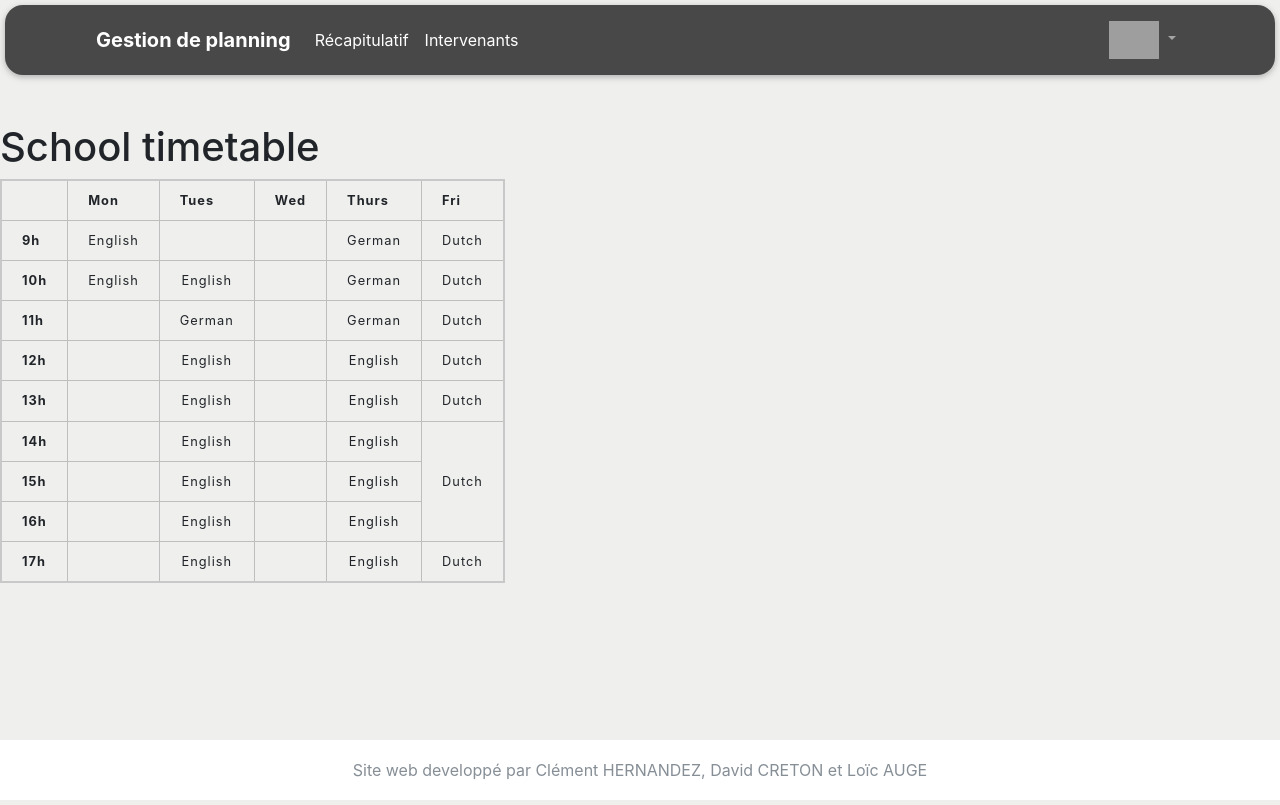
After one commit to clementher/SymfonyProject, a Symfony app: template templates/cours/month.html.twig in a window 1280 px wide. The commit adds this page. Run offline with Twig, Linux system fonts and the light colour scheme; the template is opened without the code that fills it, so the values that code supplies are empty; some libraries are stand-ins or nearby versions; grey boxes are pictures that could not be loaded.

Commit message:
Debut tableau mois

```diff
--- /dev/null
+++ b/templates/cours/month.html.twig
@@ -0,0 +1,117 @@
+{% extends 'base.html.twig' %}
+
+{% block title %}Hello CoursController!{% endblock %}
+
+
+{% block body %}
+<style>
+    .example-wrapper { margin: 1em auto; max-width: 800px; width: 95%; font: 18px/1.5 sans-serif; }
+    .example-wrapper code { background: #F5F5F5; padding: 2px 6px; }
+    html {
+        font-family: sans-serif;
+    }
+    table {
+        border-collapse: collapse;
+        border: 2px solid rgb(200,200,200);
+        letter-spacing: 1px;
+        font-size: 0.8rem;
+    }
+    td, th {
+        border: 1px solid rgb(190,190,190);
+        padding: 10px 20px;
+    }
+    td {
+        text-align: center;
+    }
+    caption {
+        padding: 10px;
+    }
+</style>
+
+<div>
+    <h1>School timetable</h1>
+
+    <table>
+        <tr>
+            <td>&nbsp;</td>
+            <th>Mon</th>
+            <th>Tues</th>
+            <th>Wed</th>
+            <th>Thurs</th>
+            <th>Fri</th>
+        </tr>
+        <tr>
+            <th>9h</th>
+            <td>English</td>
+            <td>&nbsp;</td>
+            <td>&nbsp;</td>
+            <td>German</td>
+            <td>Dutch</td>
+        </tr>
+        <tr>
+            <th>10h</th>
+            <td>English</td>
+            <td>English</td>
+            <td>&nbsp;</td>
+            <td>German</td>
+            <td>Dutch</td>
+        </tr>
+        <tr>
+            <th>11h</th>
+            <td>&nbsp;</td>
+            <td>German</td>
+            <td>&nbsp;</td>
+            <td>German</td>
+            <td>Dutch</td>
+        </tr>
+        <tr>
+            <th>12h</th>
+            <td>&nbsp;</td>
+            <td>English</td>
+            <td>&nbsp;</td>
+            <td>English</td>
+            <td>Dutch</td>
+        </tr>
+        <tr>
+            <th>13h</th>
+            <td>&nbsp;</td>
+            <td>English</td>
+            <td>&nbsp;</td>
+            <td>English</td>
+            <td>Dutch</td>
+        </tr>
+        <tr>
+            <th>14h</th>
+            <td>&nbsp;</td>
+            <td>English</td>
+            <td>&nbsp;</td>
+            <td>English</td>
+            <td rowspan="3">Dutch</td>
+        </tr>
+        <tr>
+            <th>15h</th>
+            <td>&nbsp;</td>
+            <td>English</td>
+            <td>&nbsp;</td>
+            <td>English</td>
+
+        </tr>
+        <tr>
+            <th>16h</th>
+            <td>&nbsp;</td>
+            <td>English</td>
+            <td>&nbsp;</td>
+            <td>English</td>
+
+        </tr>
+        <tr>
+            <th>17h</th>
+            <td>&nbsp;</td>
+            <td>English</td>
+            <td>&nbsp;</td>
+            <td>English</td>
+            <td>Dutch</td>
+        </tr>
+    </table>
+</div>
+{% endblock %}
--- a/templates/intervenant/index.html.twig
+++ b/templates/intervenant/index.html.twig
@@ -14,7 +14,7 @@
     This friendly message is coming from:
     <ul>
         <li>Your controller at <code><a href="{{ 'C:/Users/david/Documents/symfonyProject/src/Controller/IntervenantController.php'|file_link(0) }}">src/Controller/IntervenantController.php</a></code></li>
-        <li>Your template at <code><a href="{{ 'C:/Users/david/Documents/symfonyProject/templates/intervenant/index.html.twig'|file_link(0) }}">templates/intervenant/index.html.twig</a></code></li>
+        <li>Your template at <code><a href="{{ 'C:/Users/david/Documents/symfonyProject/templates/intervenant/month.html.twig'|file_link(0) }}">templates/intervenant/index.html.twig</a></code></li>
     </ul>
 </div>
 {% endblock %}
--- a/templates/utilisateur/index.html.twig
+++ b/templates/utilisateur/index.html.twig
@@ -14,7 +14,7 @@
     This friendly message is coming from:
     <ul>
         <li>Your controller at <code><a href="{{ 'C:/Users/david/PhpstormProjects/SymfonyProject/src/Controller/UtilisateurController.php'|file_link(0) }}">src/Controller/UtilisateurController.php</a></code></li>
-        <li>Your template at <code><a href="{{ 'C:/Users/david/PhpstormProjects/SymfonyProject/templates/utilisateur/index.html.twig'|file_link(0) }}">templates/utilisateur/index.html.twig</a></code></li>
+        <li>Your template at <code><a href="{{ 'C:/Users/david/PhpstormProjects/SymfonyProject/templates/utilisateur/month.html.twig'|file_link(0) }}">templates/utilisateur/index.html.twig</a></code></li>
     </ul>
 </div>
 {% endblock %}
```
Also changed, not shown: src/Controller/AccueilController.php (+4 -4 lines), templates/affiche.html.twig (+18 -0 lines), templates/cours/index.html.twig (deleted, +0 -20 lines), 3 other files.
